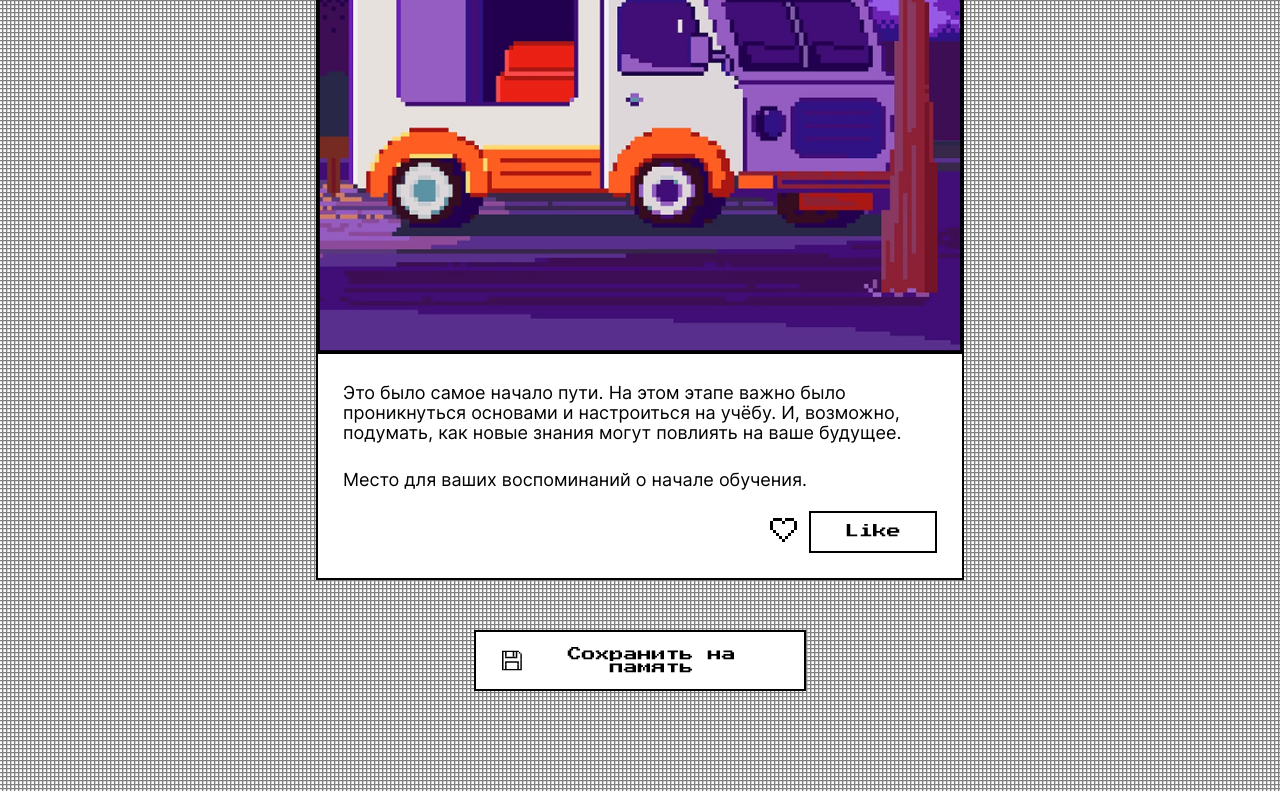
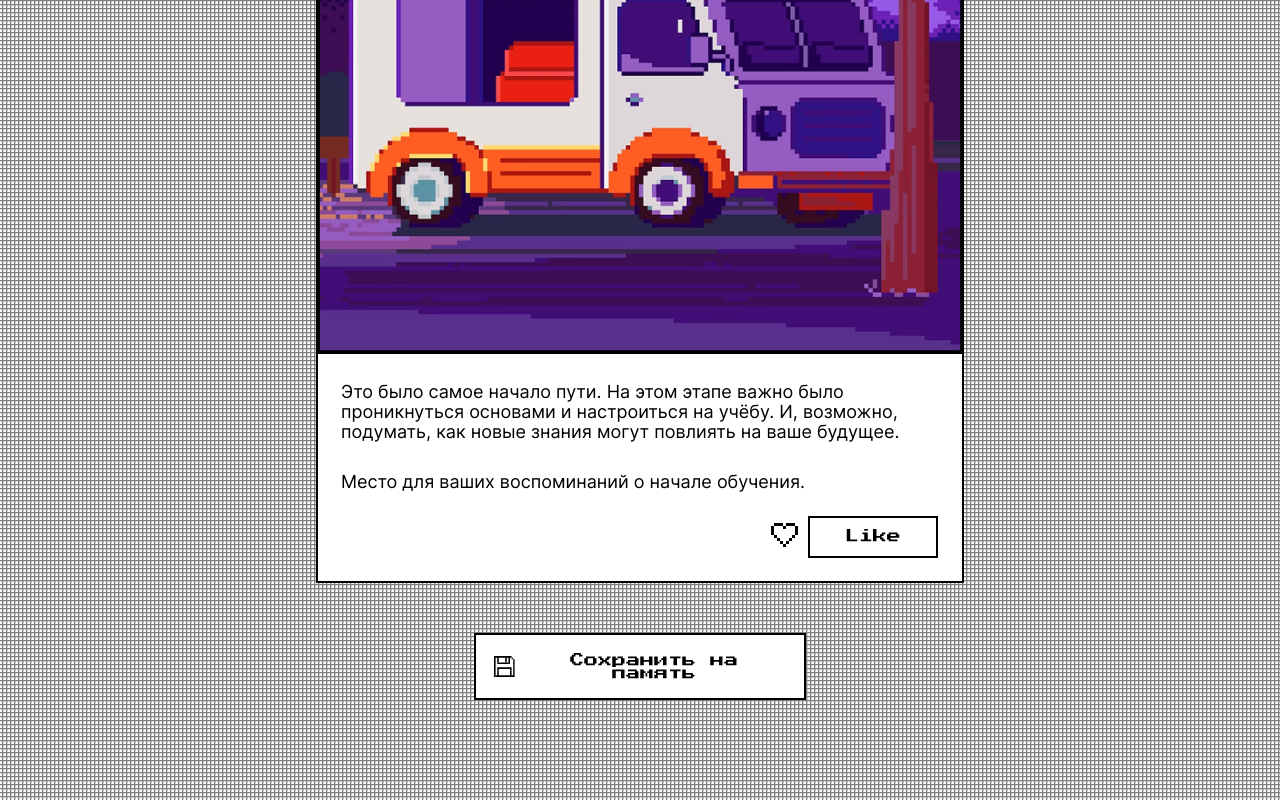
Before and after one commit to Vikkyka/zakrivayuschiy-teg, a plain HTML site: page index.html in a window 1280 px wide. Shown: the part 892-1692 px from the top of the page. Drawn offline with Linux system fonts and the light colour scheme.

Commit message:
Add files via upload

```diff
--- a/fonts/fonts.css
+++ b/fonts/fonts.css
@@ -6,11 +6,11 @@
     local('Inter-Variable'),
     url(./Inter-Variable.woff2) format('woff2 supports variations'),
     url(./Inter-Variable.woff2) format('woff2-variations');
-    font-weight: 100 400 785 900;
+    font-weight: 400 785;
 }
 
 @font-face {
-  font-family: PressStart2P-Regular;
+  font-family: PressStart2P;
   src:
     url(./PressStart2P-Regular.woff) format('woff');
 }
--- a/index.html
+++ b/index.html
@@ -10,7 +10,7 @@
     <meta property="og:title" content="Финальная работа курса">
     <meta
       property="og:url"
-      content="file:///C:\Users\kazorinava\Desktop\zakrivayuschiy-teg-review/index.html"
+      content="https://www.figma.com/design/8iPruuVPO0mFxkJw4rJaKL/%237-%3Cзакрывающий-тег%3E?node-id=702-11&t=PjD1FQ1wDrUCQPzd-0"
     >
     <meta property="og:image" content="./images/og.jpg">
     <meta property="og:description" content="Финальная работа курса">
@@ -54,7 +54,7 @@
       </nav>
     </header>
     <main>
-      <div class="content">
+      <article class="content">
         <h2 class="content-tytle">
           Фритрек и нулевой спринт: Подготовка к работе
         </h2>
@@ -70,7 +70,7 @@
           </p>
         </div>
         <div class="card__button">
-          <button class="card__icon-button">
+          <button type="button" class="card__icon-button" aria-hidden="true">
             <svg
               class="like-icon"
               width="39"
@@ -103,48 +103,21 @@
               />
             </svg>
           </button>
-          <button class="button__border card__like-button">
+          <button type="button" class="button__border card__like-button">
             <span class="button__text button__like">Like</span>
           </button>
         </div>
-      </div>
-      <button class="button__border button-save">
-        <span class="button-save-wrapper">
+      </article>
+      <button type="button" class="button__border button-save">
+        <!-- <span class="button-save-wrapper"> -->
           <svg class="button-save-icon" width="21" height="21" viewBox="0 0 21 21" fill="currentColor">
             <use href="./svg/floppy.svg#floppy"></use>
-            <!-- <use href="#floppy"></use> -->
           </svg>
-          <span class="button__text">Сохранить на память</span>
-        </span>
+          <span class="button__text button-text-save">Сохранить на память</span>
+        <!-- </span> -->
       </button>
     </main>
     <script src="./scripts/set-theme.js"></script>
     <script src="./scripts/like.js"></script>
   </body>
 </html>
-
-<!-- <svg
-  xmlns="http://www.w3.org/2000/svg"
-  width="21"
-  height="21"
-  fill="currentColor"
->
-  <symbol id="floppy" viewBox="0 0 21 21">
-    <path
-      fill="currentColor"
-      d="M0 0h1.615v1.615H0zM0 1.615h1.615V3.23H0zM0 3.231h1.615v1.615H0zM0 4.846h1.615v1.615H0zM0 6.462h1.615v1.615H0zM0 8.077h1.615v1.615H0zM0 9.692h1.615v1.615H0zM0 11.308h1.615v1.615H0zM0 12.923h1.615v1.615H0zM0 14.539h1.615v1.615H0zM0 16.154h1.615v1.615H0zM0 17.769h1.615v1.615H0zM0 19.385h1.615V21H0zM17.77 0v1.615h-1.616V0zM16.154 0v1.615h-1.615V0zM14.539 0v1.615h-1.615V0zM12.923 0v1.615h-1.615V0zM11.308 0v1.615H9.693V0zM9.692 0v1.615H8.077V0zM8.077 0v1.615H6.462V0zM6.462 0v1.615H4.847V0zM4.846 0v1.615H3.231V0zM3.23 0v1.615H1.617V0zM19.385 1.616V3.23H17.77V1.616zM4.846 3.23v1.616H3.23V3.23zM4.846 1.615V3.23H3.231V1.615zM4.846 4.846v1.615H3.231V4.846zM16.154 3.23v1.616h-1.615V3.23zM16.154 1.615V3.23H14.54V1.615zM16.154 4.846v1.615h-1.615V4.846zM12.923 3.23v1.616h-1.615V3.23zM12.923 1.615V3.23h-1.615V1.615zM12.923 4.846v1.615h-1.615V4.846zM16.153 6.462v1.615h-1.615V6.462z"
-    />
-    <path
-      fill="currentColor"
-      d="M14.538 6.462v1.615h-1.615V6.462zM12.923 6.461v1.615h-1.615V6.461zM11.307 6.462v1.615H9.692V6.462zM9.692 6.461v1.615H8.077V6.461zM8.076 6.462v1.615H6.461V6.462zM6.461 6.462v1.615H4.846V6.462zM4.846 6.461v1.615H3.23V6.461zM17.769 11.307v1.615h-1.615v-1.615zM16.154 11.308v1.615h-1.615v-1.615zM14.538 11.308v1.615h-1.615v-1.615zM12.923 11.308v1.615h-1.615v-1.615zM11.307 11.308v1.615H9.692v-1.615zM9.692 11.307v1.615H8.077v-1.615zM8.077 11.308v1.615H6.462v-1.615zM6.461 11.308v1.615H4.846v-1.615zM4.846 11.308v1.615H3.23v-1.615zM17.77 12.923v1.615h-1.616v-1.615zM4.846 12.923v1.615H3.231v-1.615z"
-    />
-    <path
-      fill="currentColor"
-      d="M17.769 14.538v1.615h-1.615v-1.615zM4.846 14.538v1.615H3.23v-1.615zM17.77 16.154v1.615h-1.616v-1.615zM4.846 16.154v1.615H3.231v-1.615zM4.846 17.77v1.614H3.231V17.77zM17.77 17.769v1.615h-1.616v-1.615zM19.384 19.385V21H17.77v-1.615zM17.769 19.384V21h-1.615v-1.615zM16.153 19.385V21H14.54v-1.615zM14.538 19.385V21h-1.615v-1.615zM12.923 19.384V21h-1.615v-1.615zM11.307 19.385V21H9.692v-1.615zM9.692 19.384V21H8.077v-1.615zM8.076 19.385V21H6.461v-1.615zM6.461 19.385V21H4.846v-1.615zM4.846 19.384V21H3.23v-1.615zM3.23 19.385V21H1.615v-1.615zM21 21h-1.615v-1.615H21zM21 19.384h-1.615V17.77H21zM21 17.77h-1.615v-1.616H21zM21 16.154h-1.615v-1.615H21zM21 14.538h-1.615v-1.615H21zM21 12.923h-1.615v-1.615H21zM21 11.307h-1.615V9.692H21z"
-    />
-    <path
-      fill="currentColor"
-      d="M21 9.693h-1.615V8.078H21zM21 8.077h-1.615V6.462H21zM21 6.461h-1.615V4.846H21zM21 4.846h-1.615V3.231H21z"
-    />
-  </symbol>
-</svg> -->
--- a/styles/animations.css
+++ b/styles/animations.css
@@ -24,36 +24,36 @@
   }
 
 .main-body {
-    transition: fill 0.3s ease 0.05s;
+    transition: fill 0.3s linear 0s;
 }
 
 .card__icon-button:hover .main-body {
     fill: var(--contour-heart);
-    transition: fill 0.3s ease 0.05s;
+    transition: fill 0.3s linear 0.05s;
 }
 
 .card__icon-button:active .main-body {
     fill: var(--main-body-heart);
-    transition: fill 0.3s ease 0.05s;
+    transition: fill 0.3s linear 0.05s;
 }
 
 .card__icon-button:not(:hover) .main-body {
     fill: none;
-    transition: fill 0.3s ease 0s;
+    transition: fill 0.3s linear 0s;
 }
 
 .core {
-    transition: fill 0.3s ease 0s;
+    transition: fill 0.3s linear 0.03s;
 }
 
 .card__icon-button:hover .core {
     fill: var(--contour-heart);
-    transition: fill 0.3s ease 0s;
+    transition: fill 0.3s linear 0s;
 }
 
 .card__icon-button:active .core {
     fill: var(--main-body-heart);
-    transition: fill 0.3s ease 0s;
+    transition: fill 0.3s linear 0s;
 }
 
 .sparks {
@@ -61,23 +61,23 @@
 }
 
 .like-icon.is-liked {
-    animation: scale-heart 0.3s 0.1s ease-in forwards;
+    animation: scale-heart 0.3s 0.1s linear forwards;
     transform-origin: center;
 }
 
 .like-icon.is-liked .core {
     fill: var(--main-body-heart);
-    transition: fill 0.3s ease-in;
+    transition: fill 0.3s linear;
 }
 
 .like-icon.is-liked .main-body {
     fill: var(--main-body-heart);
-    transition: fill 0.3s ease-in 0.06s;
+    transition: fill 0.3s linear 0.05s;
 }
 
 .like-icon.is-liked .contour {
     fill: var(--main-body-heart);
-    transition: fill 0.1s linear;
+    transition: fill 0.3s linear 0.06s;
 }
 
 @keyframes scale-heart {
--- a/styles/style.css
+++ b/styles/style.css
@@ -135,7 +135,8 @@ button {
   margin-right: clamp(0rem, -8.1866rem + 34.9296vw, 23.25rem);
   margin-left: clamp(0rem, -8.1866rem + 34.9296vw, 23.25rem);
   margin-bottom: 50px;
-  position: relative;
+  display: flex;
+  flex-direction: column;
 }
 
 .content-tytle {
@@ -150,10 +151,11 @@ button {
   width: 100%;
   border-top: 2px solid currentColor;
   border-bottom: 2px solid currentColor;
+  object-fit: cover;
 }
 
 .content-text {
-  margin: 25px 25px 88px 25px;
+  margin: 28px 25px 24px 23px;
 }
 
 .content-paragraf {
@@ -162,26 +164,34 @@ button {
 }
 
 .content-paragraf:not(:last-child) {
-  margin-bottom: 27px;
+  margin-bottom: 30px;
 }
 
 .card__button {
-  position: absolute;
-  right: 25px;
-  bottom: 25px;
   display: flex;
+  margin: 0 24px 23px auto;
+  gap: 25px;
 }
 
 .card__icon-button {
   transition: border 0.3s ease;
+  inline-size: 24px;
+  position: relative;
 }
 
 .card__icon-button:focus {
   outline: none;
 }
 
-.card__icon-button:focus-visible {
-  border: 2px solid var(--accent-color);
+.card__icon-button:focus-visible::before {
+  content: '';
+  position: absolute;
+  border: 2px solid currentColor;
+  display: block;
+  width: 175%;
+  height: 100%;
+  top: 0px;
+  left: 4px;
 }
 
 .button__text {
@@ -193,19 +203,25 @@ button {
 }
 
 .button__like {
-  margin: 12px 28px;
+  text-align: center;
 }
 
 .button-save-icon {
   position: relative;
   z-index: 1;
   inline-size: 21px;
+  margin-left: 12px;
 }
 
 .button__border {
   border: 2px solid var(--accent-color);
   transition: box-shadow 0.3s ease, color 1s ease;
   position: relative;
+}
+
+.card__like-button {
+  inline-size: 130px;
+  margin-left: auto;
 }
 
 .button__border::before {
@@ -235,18 +251,21 @@ button {
   box-shadow: 2px 2px 0 0 currentColor;
 }
 
-.button-save-wrapper {
-  display: flex;
-  justify-content: center;
-  gap: 3.5px;
-  margin: 15px 20px;
-  align-items: center;
-}
-
 .button-save {
   margin-right: clamp(2.15625rem, -9.2324rem + 48.5915vw, 34.5rem);
   margin-left: clamp(2.15625rem, -9.2324rem + 48.5915vw, 34.5rem);
   margin-bottom: 100px;
+
+  display: flex;
+  justify-content: center;
+  gap: 7.5px;
+  align-items: center;
+}
+
+.button-text-save {
+  margin-top: 18px;
+  margin-bottom: 18px;
+  margin-right: 12px;
 }
 
 @media (width <= 375px) {
--- a/styles/variables.css
+++ b/styles/variables.css
@@ -1,7 +1,7 @@
 /* В этом файле будут храниться все значения переменных в исходном состоянии, а так же их изменения в зависимости от ширины устройства */
 .page {
     --font-main: Inter-Variable;
-    --font-accent: PressStart2P-Regular;
+    --font-accent: PressStart2P;
     --weight-title: 700;
     --weight-text: 400;
     --bg-color: #FFFFFF;
```
